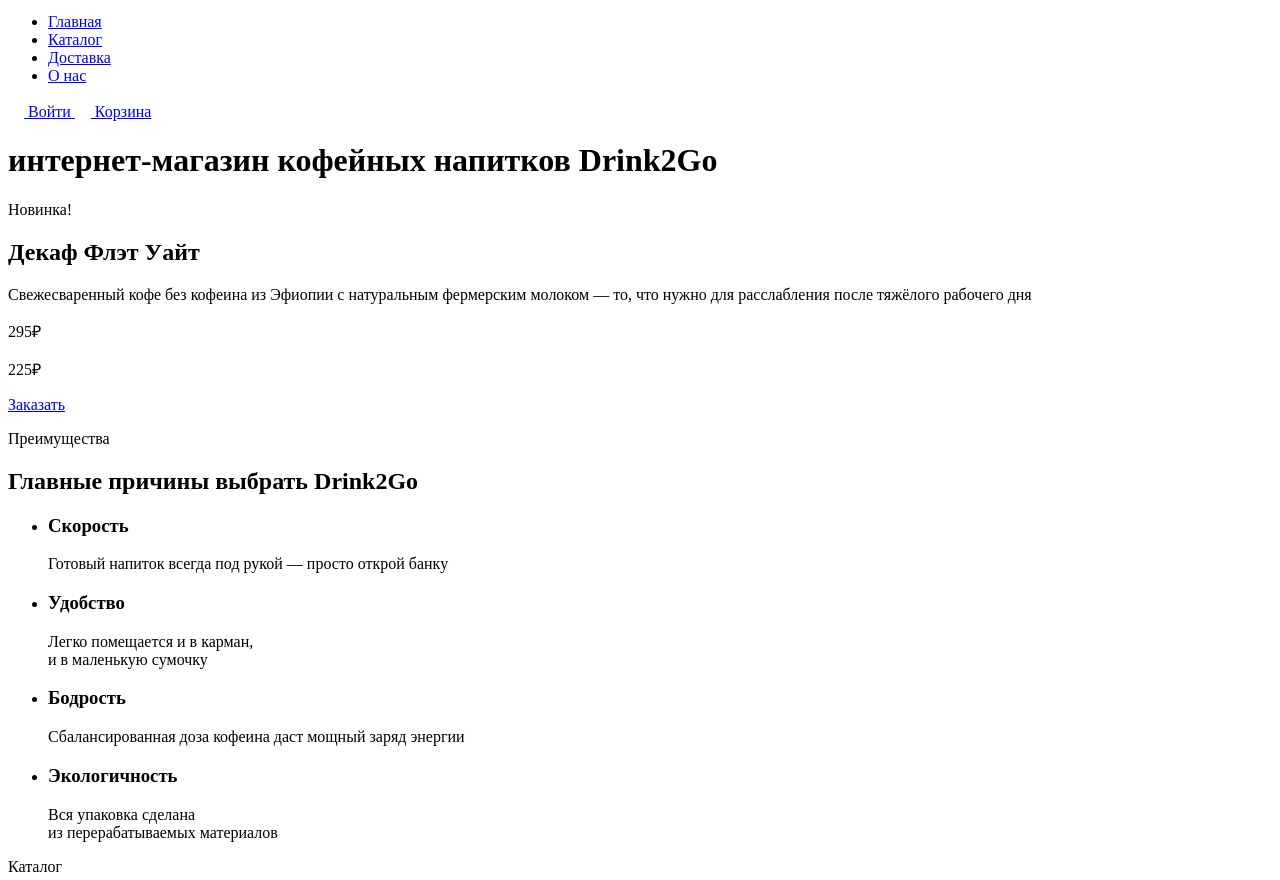
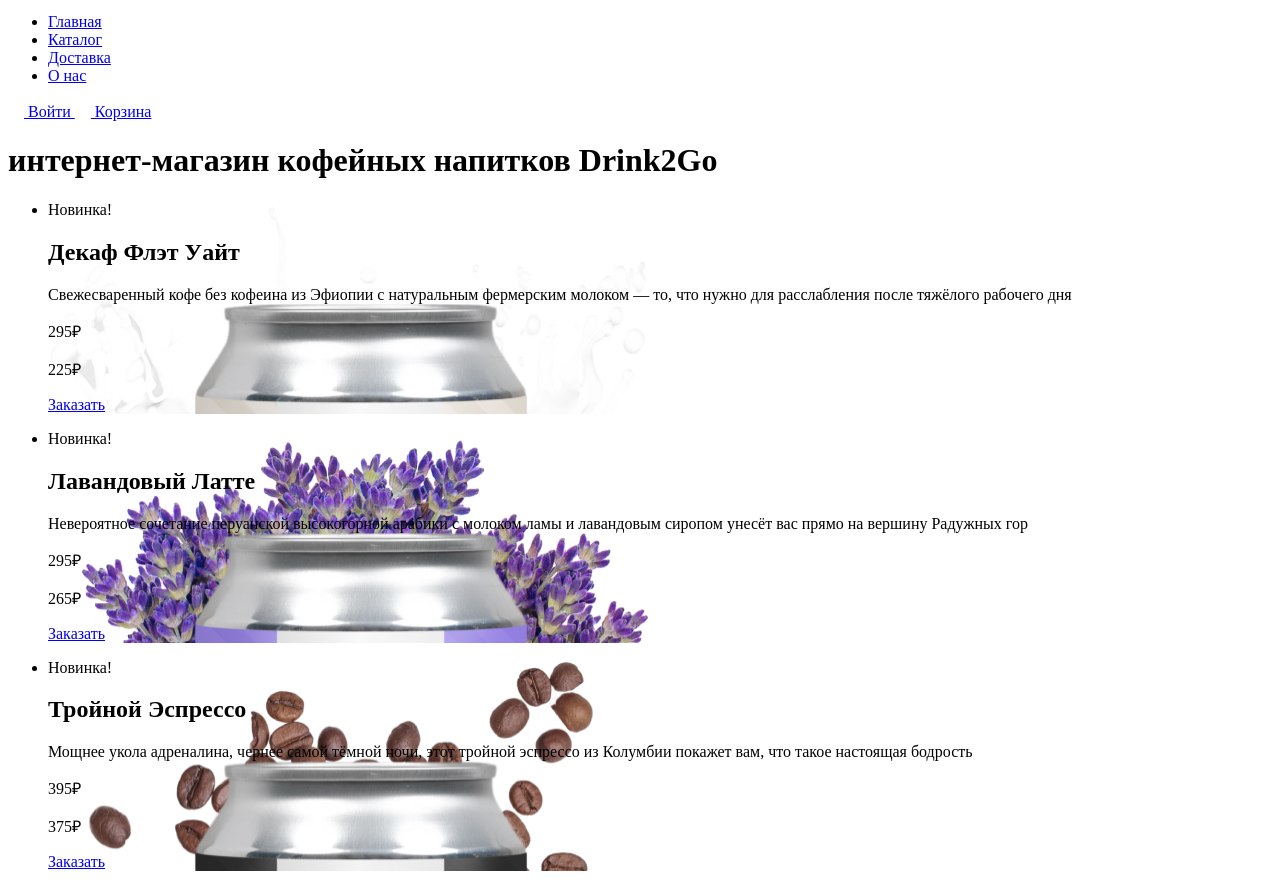
Before and after one commit to AnneSee/Drink2Go, a website: page source/index.html in a window 1280 px wide. Shown: the part 72-952 px from the top of the page. Drawn offline with nearby package versions, Linux system fonts and the light colour scheme; files that its build step writes are made by us from their sources.

Commit message:
добавляю верстку слайдера

```diff
--- a/source/index.html
+++ b/source/index.html
@@ -59,24 +59,61 @@
       <h1 class="visually-hidden">интернет-магазин кофейных напитков Drink2Go</h1>
       <section class="hero">
         <!-- секция слайдера(пролистывания товаров) -->
-        <header class="hero__header heading">
-          <p class="heading__text">Новинка!</p>
-        </header>
-        <div class="hero__slider random-product" id="slider">
-          <h2 class="random-product__header">Декаф Флэт Уайт</h2>
-          <p class="random-product__text">Свежесваренный кофе без кофеина из Эфиопии с натуральным фермерским молоком — то, что нужно для расслабления после тяжёлого рабочего дня</p>
-          <div class="random-product__wrapper">
-            <div class="random-product__add-price add-price">
-              <p class="add-price__old">295₽</p>
-              <p class="add-price__new">225₽</p>
-            </div>
-            <a class="button button--order" href="#catalog">
-              <!-- возможно slider button класс -->
-              Заказать
-            </a>
+        <div class="hero_wrapper slider">
+          <ul class="hero__list slider__list">
+            <li class="hero__item hero__item--decaf-flat-white slider__item">
+              <p class="hero__text">Новинка!</p>
+              <h2 class="hero__header">Декаф Флэт Уайт</h2>
+              <p class="hero__description">Свежесваренный кофе без кофеина из Эфиопии с натуральным фермерским молоком — то, что нужно для расслабления после тяжёлого рабочего дня</p>
+              <div class="hero__adv-price adv-price">
+                <div class="adv-price__wrapper">
+                  <p class="adv-price__old">295₽</p>
+                  <p class="adv-price__new">225₽</p>
+                </div>
+                <a class="button button--order" href="#catalog">
+                  <!-- возможно slider button класс -->
+                  Заказать
+                </a>
+              </div>
+            </li>
+            <li class="hero__item hero__item--lavander-latte slider__item">
+              <p class="hero__text">Новинка!</p>
+              <h2 class="hero__header">Лавандовый Латте</h2>
+              <p class="hero__description">Невероятное сочетание перуанской высокогорной арабики с молоком ламы и лавандовым сиропом унесёт вас прямо на вершину Радужных гор</p>
+              <div class="hero__adv-price adv-price">
+                <div class="adv-price__wrapper">
+                  <p class="adv-price__old">295₽</p>
+                  <p class="adv-price__new">265₽</p>
+                </div>
+                <a class="button button--order" href="#catalog">
+                  <!-- возможно slider button класс -->
+                  Заказать
+                </a>
+              </div>
+            </li>
+            <li class="hero__item hero__item--espresso slider__item">
+              <p class="hero__text">Новинка!</p>
+              <h2 class="hero__header">Тройной Эспрессо</h2>
+              <p class="hero__description">Мощнее укола адреналина, чернее самой тёмной ночи, этот тройной эспрессо из Колумбии покажет вам, что такое настоящая бодрость</p>
+              <div class="hero__adv-price adv-price">
+                <div class="adv-price__wrapper">
+                  <p class="adv-price__old">395₽</p>
+                  <p class="adv-price__new">375₽</p>
+                </div>
+                <a class="button button--order" href="#catalog">
+                  <!-- возможно slider button класс -->
+                  Заказать
+                </a>
+              </div>
+            </li>
           </div>
           <!-- <p style="color: red">random text</p>
           <p>random text</p> -->
+          <p class="hero__toggles slider__toggles">
+            <button class="slider__toggle slider__toggle--current" type="button">1</button>
+            <button class="slider__toggle" type="button">2</button>
+            <button class="slider__toggle" type="button">3</button>
+          </p>
         </div>
       </section>
       <section class="advantages">
--- /dev/null
+++ b/source/sass/blocks/hero.scss
@@ -0,0 +1,17 @@
+.hero__item--decaf-flat-white {
+  content: "";
+  background-image: url("../img/flat-white-img.png");
+  background-repeat: no-repeat;
+}
+
+.hero__item--lavander-latte {
+  content: "";
+  background-image: url("../img/lavender-img.png");
+  background-repeat: no-repeat;
+}
+
+.hero__item--espresso {
+  content: "";
+  background-image: url("../img/espresso-img.png");
+  background-repeat: no-repeat;
+}
--- a/source/sass/style.scss
+++ b/source/sass/style.scss
@@ -5,3 +5,6 @@
 
 /* BLOCKS */
 @use "./blocks/header.scss";
+
+
+@use "./blocks/hero.scss";
```
Also changed, not shown: source/img/espresso-img.png (added), source/img/flat-white-img.png (added), source/img/lavender-img.png (added).
